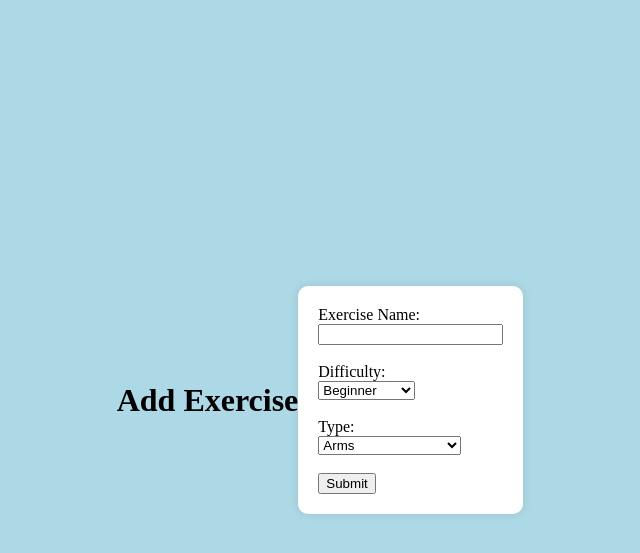
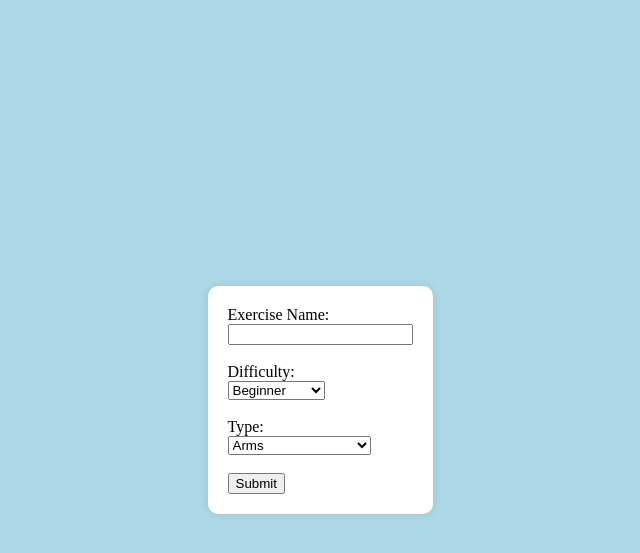
Before and after one commit to manningstinson/workout-planner, a Flask app: page / in a window 1280 px wide. Shown: the top 553 px of the page, without its empty margins (320-960 px from the left). Run offline with Flask 3, Linux system fonts and the light colour scheme.

Commit message:
udpated html file

```diff
--- a/src/templates/index.html
+++ b/src/templates/index.html
@@ -7,7 +7,6 @@
 		<link rel="stylesheet" type="text/css" href="/src/static/styles.css" />
 	</head>
 	<body>
-		<h1>Add Exercise</h1>
 		<form action="/add_exercise" method="POST">
 			<label for="ex_name">Exercise Name:</label><br />
 			<input type="text" id="ex_name" name="ex_name" required /><br /><br />
```
